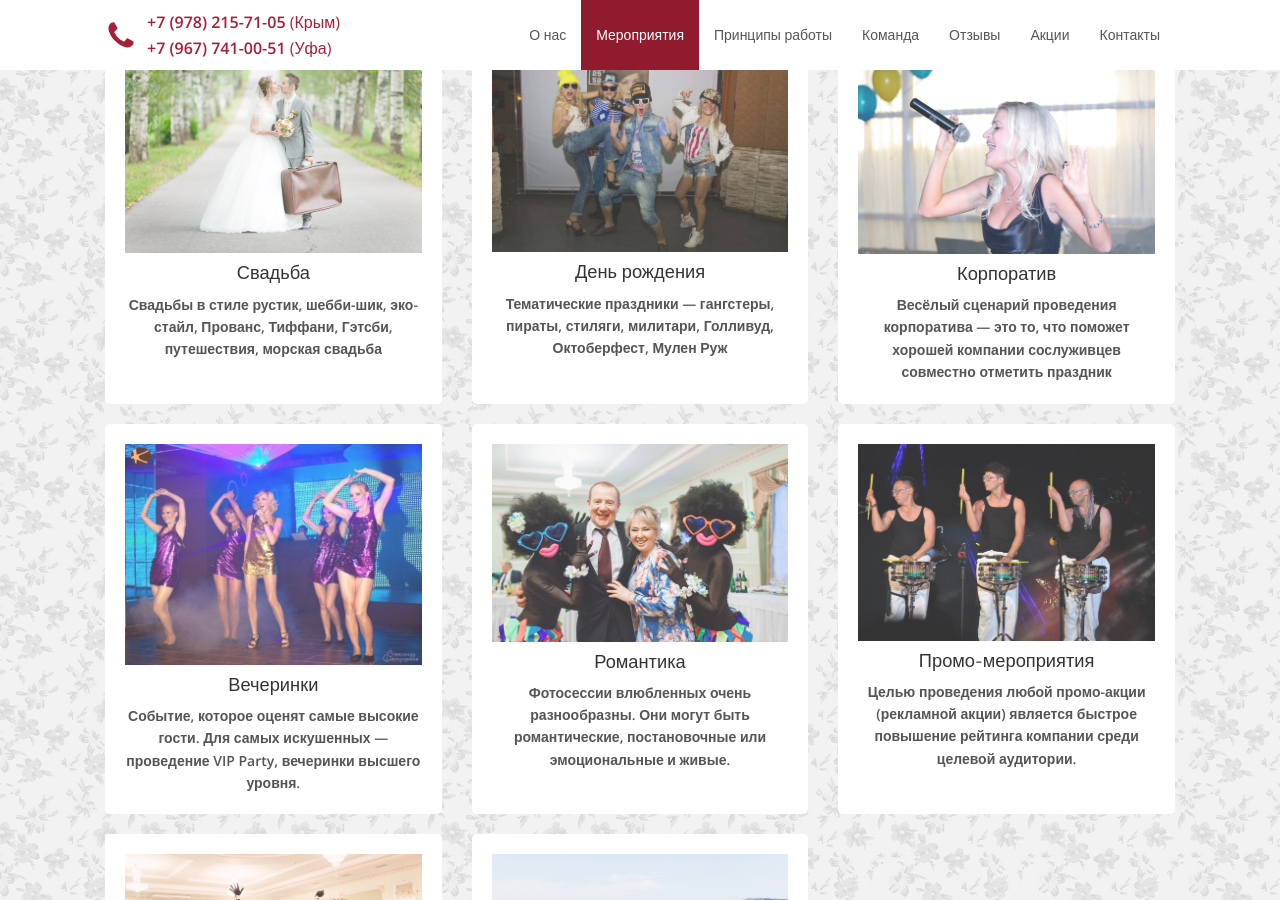
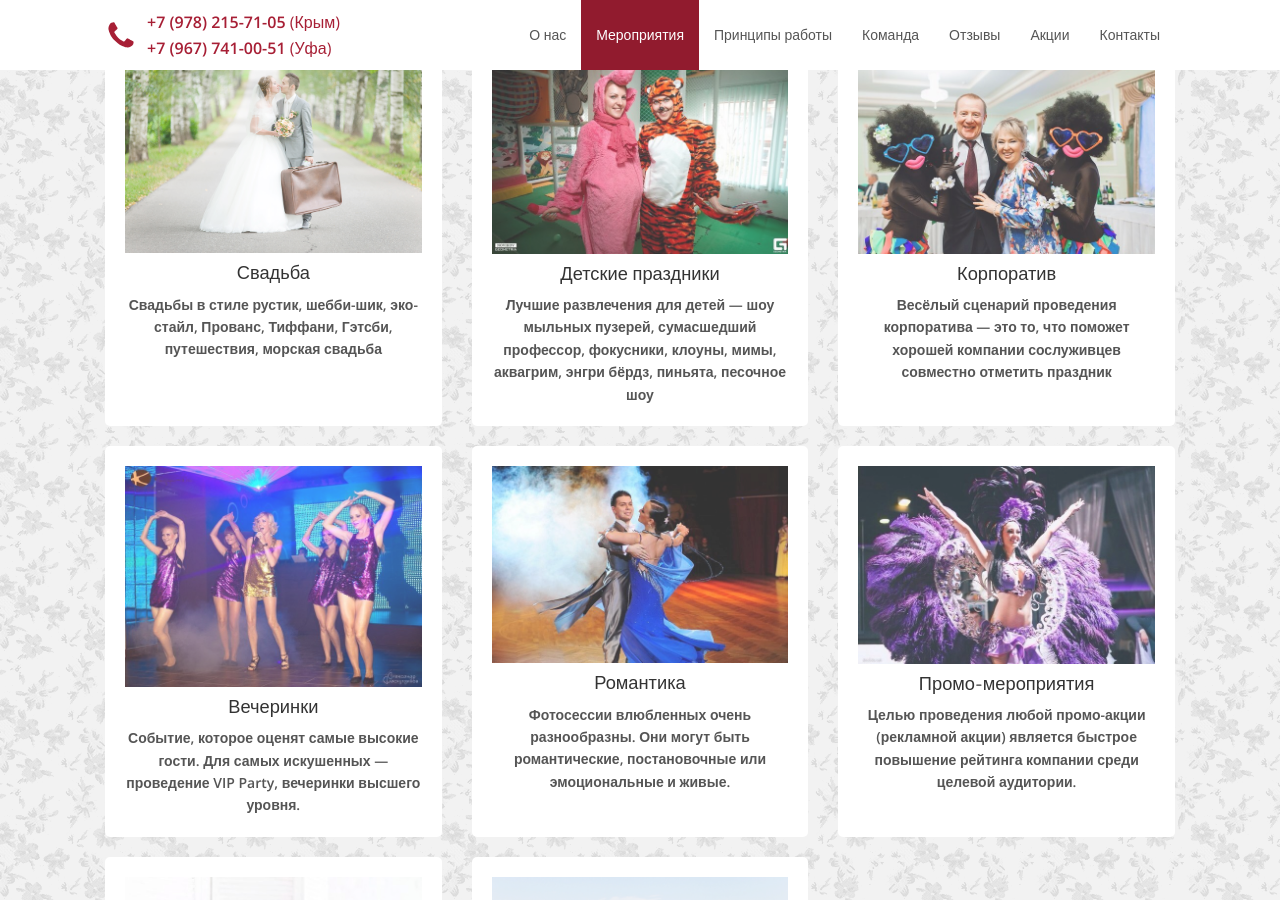
Before and after one commit to verzhinskaya/verzhinskaya.github.io, a Jekyll site: the page built from index.html, in a window 1280 px wide and 900 px high, scrolled down 2450 px. Built offline with Jekyll 4.4.1, drawn with Linux system fonts in a browser that asks for light colours; nearby versions of some CDN libraries; some of the changed text lies outside the part shown.

Commit message:
Some additional changes

```diff
--- a/_data/events.yml
+++ b/_data/events.yml
@@ -12,10 +12,15 @@
   description: "Тематические праздники — гангстеры, пираты, стиляги, милитари, Голливуд, Октоберфест, Мулен Руж"
   img: 2.jpg
 
+  icon: fa-birthday-cake
+  title: "Детские праздники"
+  description: "Лучшие развлечения для детей — шоу мыльных пузерей, сумасшедший профессор, фокусники, клоуны, мимы, аквагрим, энгри бёрдз, пиньята, песочное шоу"
+  img: 15.jpg
+
 - icon: fa-users
   title: "Корпоратив"
   description: "Весёлый сценарий проведения корпоратива — это то, что поможет хорошей компании сослуживцев совместно отметить праздник"
-  img: 3.jpg
+  img: 5.jpg
 
 - icon: fa-glass
   title: "Вечеринки"
@@ -25,17 +30,17 @@
 - icon: fa-heart
   title: "Романтика"
   description: "Фотосессии влюбленных очень разнообразны. Они могут быть романтические, постановочные или эмоциональные и живые."
-  img: 5.jpg
+  img: 16.jpg
 
 - icon: fa-tree
   title: "Промо-мероприятия"
   description: "Целью проведения любой промо-акции (рекламной акции) является быстрое повышение рейтинга компании среди целевой аудитории."
-  img: 6.jpg
+  img: 17.jpg
 
 - icon: fa-space-shuttle
   title: "Шоу-программа"
   description: "Шоу программа — неотъемлемый элемент любого торжества, который определяет атмосферу праздника и является важным фактором успеха веселья."
-  img: 7.jpg
+  img: 14.jpg
 
 - icon: fa-tree
   title: "Отдых в Крыму"
--- a/_data/headers.yml
+++ b/_data/headers.yml
@@ -3,6 +3,3 @@
 
 - img: 2.jpg
   title: Агентство событий Екатерины Вержинской
-
-- img: 3.jpg
-  title: Агентство событий Екатерины Вержинской
--- a/_data/highlights.yml
+++ b/_data/highlights.yml
@@ -11,3 +11,5 @@
 - title: 6. Индивидуальный подход к каждому объекту
 
 - title: 7. Планирование и достижение поставленных целей
+
+- title: 8. <font color=#ff0000>М</font><font color=#f81406>ы</font> <font color=#ea3d14>с</font><font color=#e3511b>т</font><font color=#dc6422>а</font><font color=#d57729>р</font><font color=#ce8930>а</font><font color=#c79a37>е</font><font color=#c0aa3e>м</font><font color=#bab844>с</font><font color=#b3c64b>я</font> <font color=#a5dd59>с</font><font color=#9ee760>д</font><font color=#97ef67>е</font><font color=#90f56e>л</font><font color=#89fa75>а</font><font color=#82fd7c>т</font><font color=#7cfe82>ь</font> <font color=#6efc90>в</font><font color=#67f997>а</font><font color=#60f49e>ш</font><font color=#59eda5>у</font> <font color=#4bdbb3>ж</font><font color=#44cfba>и</font><font color=#3ec3c0>з</font><font color=#37b5c7>н</font><font color=#30a6ce>ь</font> <font color=#2284dc>я</font><font color=#1b72e3>р</font><font color=#145fea>ч</font><font color=#0d4cf1>е</font><font color=#0638f8>!</font>
--- a/index.html
+++ b/index.html
@@ -22,7 +22,7 @@
     <div class="col-sm-4" style="background-image: url('{{ site.baseurl }}/img/patterns/60-lines.png');">
         <!--<svg class="icon icon-trophy"><use xlink:href="#icon-trophy"></use></svg>-->
 		<img src="img/icons/like.png" class="img-icon" alt="Более 100 проведённых мероприятий">
-		<div class="morethan">Более <strong>100</strong><br>проведённых<br>мероприятий</div>
+		<div class="morethan">Более <strong>100</strong><br>мероприятий в&nbsp;год</div>
     </div>
     <div class="col-sm-4" style="background-image: url('{{ site.baseurl }}/img/patterns/60-lines.png');">
         <!--<svg class="icon icon-group"><use xlink:href="#icon-group"></use></svg>-->
```
Also changed, not shown: _data/team.yml (+11 -1 lines), img/events/12.jpg (added), img/events/13.jpg (added), img/events/14.jpg (added), img/events/15.jpg (added), img/events/16.jpg (added), img/events/17.jpg (added), img/team/alexandre1.jpg (added), img/team/alexandre2.jpg (added), img/team/ekaterina.jpg, img/team/olga.jpg (added).
